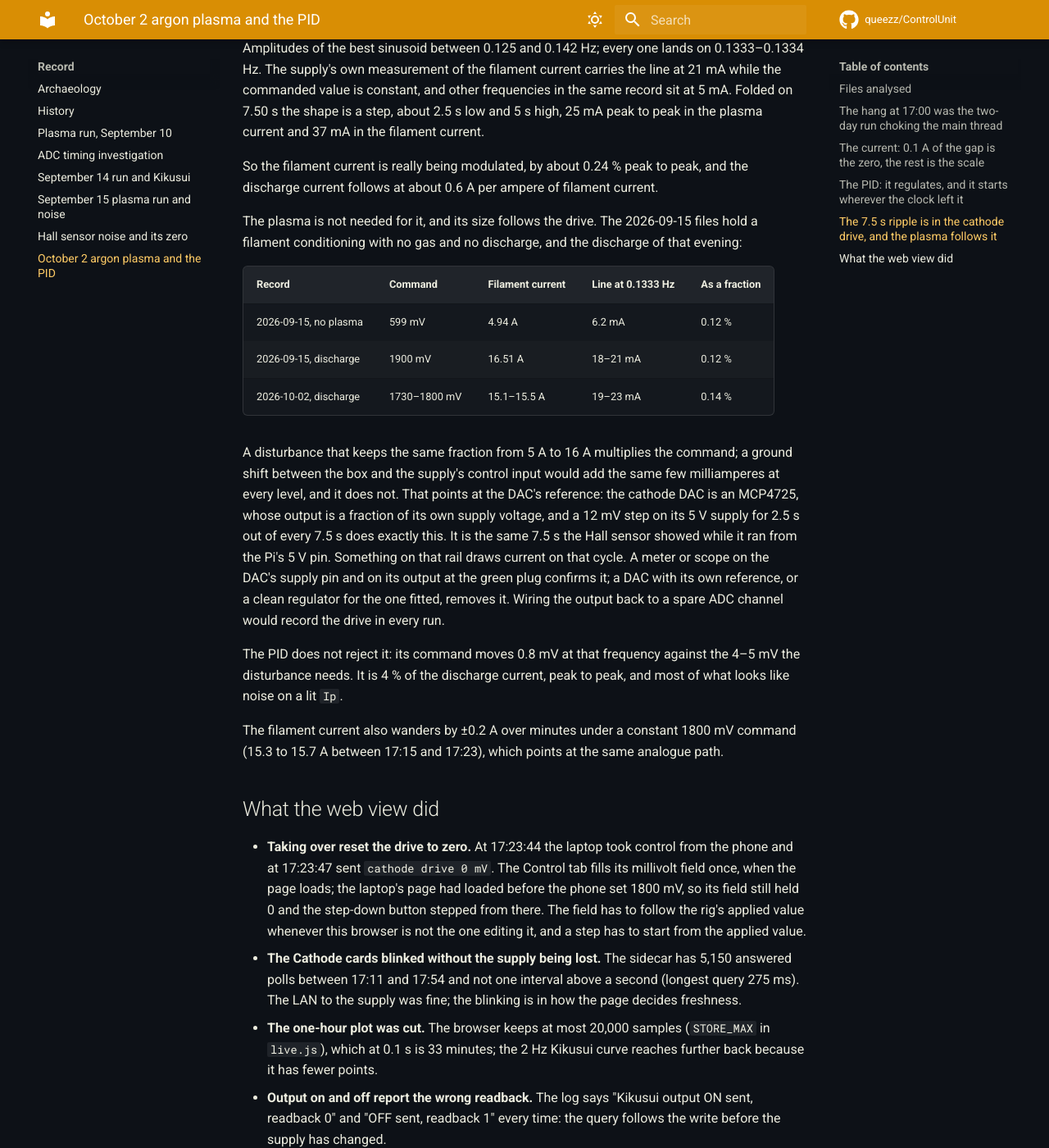
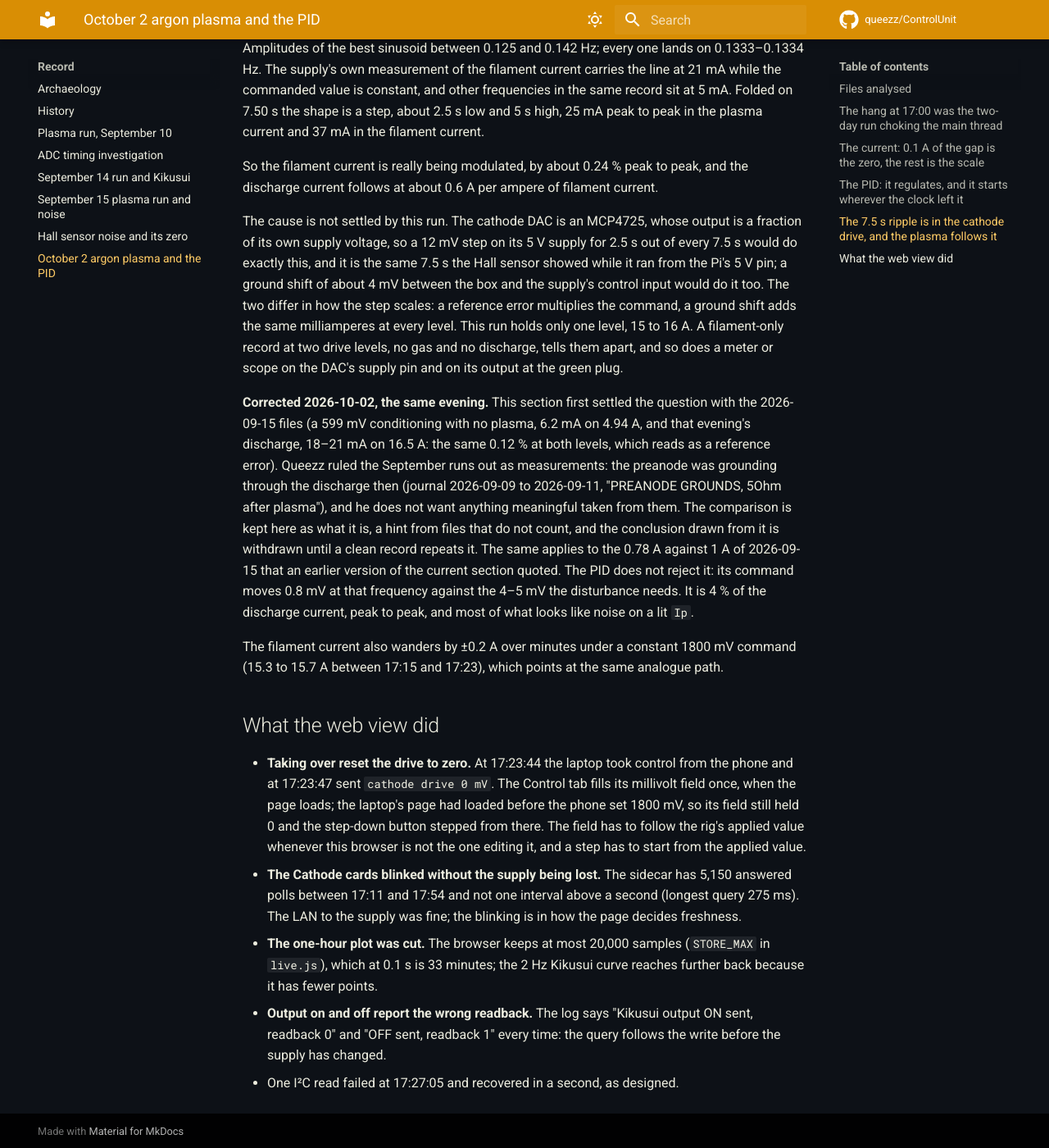
Before and after one commit to queezz/ControlUnit, an MkDocs documentation site: the page built from docs/diagnostics/2026-10-02-ar-plasma-pid-run.md, in a window 1280 px wide and 1400 px high, scrolled down 5448 px. Shown: the whole window at 82% size. Built offline with MkDocs 1.6.1 and Material for MkDocs 9.7.7, drawn with Linux system fonts in a browser that asks for light colours; comment, search, counter and statistics services are not loaded; some of the changed text lies outside the part shown.

Commit message:
Rule the September runs out as measurements and withdraw what rested on them
Owner ruling 2026-10-02: the preanode was grounding through the September discharges, as his journal of 2026-09-09 to 2026-09-11 records. The 7.5 s ripple's cause, settled earlier today from the 2026-09-15 files, is open again; AGENTS.md now sends a session to the journal before it analyses a run.

agent: claude

```diff
--- a/docs/diagnostics/2026-10-02-ar-plasma-pid-run.md
+++ b/docs/diagnostics/2026-10-02-ar-plasma-pid-run.md
@@ -97,8 +97,9 @@ I_pl 0.7 A and I_pre 0.9 A while the Hall current, zero removed, was
 one the 2026-09-19 page left open: the conversion's 5 A/V (200 mV/A) is
 provisional and matches no sensor the lab documents. If the part is an
 ACS712-05B (185 mV/A) the 0.60 A is 0.65 A; to read 0.70 A the sensor
-would have to be 171 mV/A. On 2026-09-15 the same comparison was 0.78 A
-against 1 A. Two things are needed to close it and neither is in a file:
+would have to be 171 mV/A. I_pl is the anode supply's panel reading (the
+journal of 2026-09-15 names it so). Two things are needed to close it and
+neither is in a file:
 which conductor the sensor is on (anode, preanode or the cathode return
 — the two supplies read different currents, so they cannot both match),
 and one calibration with a known current, the step still open from the
@@ -191,29 +192,30 @@ So the filament current is really being modulated, by about 0.24 % peak
 to peak, and the discharge current follows at about 0.6 A per ampere of
 filament current.
 
-The plasma is not needed for it, and its size follows the drive. The
-2026-09-15 files hold a filament conditioning with no gas and no
-discharge, and the discharge of that evening:
+The cause is not settled by this run. The cathode DAC is an MCP4725,
+whose output is a fraction of its own supply voltage, so a 12 mV step on
+its 5 V supply for 2.5 s out of every 7.5 s would do exactly this, and it
+is the same 7.5 s the Hall sensor showed while it ran from the Pi's 5 V
+pin; a ground shift of about 4 mV between the box and the supply's
+control input would do it too. The two differ in how the step scales: a
+reference error multiplies the command, a ground shift adds the same
+milliamperes at every level. This run holds only one level, 15 to 16 A.
+A filament-only record at two drive levels, no gas and no discharge,
+tells them apart, and so does a meter or scope on the DAC's supply pin
+and on its output at the green plug.
 
-| Record | Command | Filament current | Line at 0.1333 Hz | As a fraction |
-| --- | --- | --- | --- | --- |
-| 2026-09-15, no plasma | 599 mV | 4.94 A | 6.2 mA | 0.12 % |
-| 2026-09-15, discharge | 1900 mV | 16.51 A | 18–21 mA | 0.12 % |
-| 2026-10-02, discharge | 1730–1800 mV | 15.1–15.5 A | 19–23 mA | 0.14 % |
-
-A disturbance that keeps the same fraction from 5 A to 16 A multiplies
-the command; a ground shift between the box and the supply's control
-input would add the same few milliamperes at every level, and it does
-not. That points at the DAC's reference: the cathode DAC is an MCP4725,
-whose output is a fraction of its own supply voltage, and a 12 mV step
-on its 5 V supply for 2.5 s out of every 7.5 s does exactly this. It is
-the same 7.5 s the Hall sensor showed while it ran from the Pi's 5 V
-pin. Something on that rail draws current on that cycle. A meter or
-scope on the DAC's supply pin and on its output at the green plug
-confirms it; a DAC with its own reference, or a clean regulator for the
-one fitted, removes it. Wiring the output back to a spare ADC channel
-would record the drive in every run.
-
+**Corrected 2026-10-02, the same evening.** This section first settled
+the question with the 2026-09-15 files (a 599 mV conditioning with no
+plasma, 6.2 mA on 4.94 A, and that evening's discharge, 18–21 mA on
+16.5 A: the same 0.12 % at both levels, which reads as a reference
+error). Queezz ruled the September runs out as measurements: the
+preanode was grounding through the discharge then (journal 2026-09-09 to
+2026-09-11, "PREANODE GROUNDS, 5Ohm after plasma"), and he does not want
+anything meaningful taken from them. The comparison is kept here as what
+it is, a hint from files that do not count, and the conclusion drawn
+from it is withdrawn until a clean record repeats it. The same applies
+to the 0.78 A against 1 A of 2026-09-15 that an earlier version of the
+current section quoted.
 The PID does not reject it: its command moves 0.8 mV at that frequency
 against the 4–5 mV the disturbance needs. It is 4 % of the discharge
 current, peak to peak, and most of what looks like noise on a lit `Ip`.
```
Also changed, not shown: .agents/directions.md (+21 -30 lines), .agents/log/2026-10-02-ar-plasma-pid-run.md (+7 -5 lines), AGENTS.md (+15 -0 lines).
